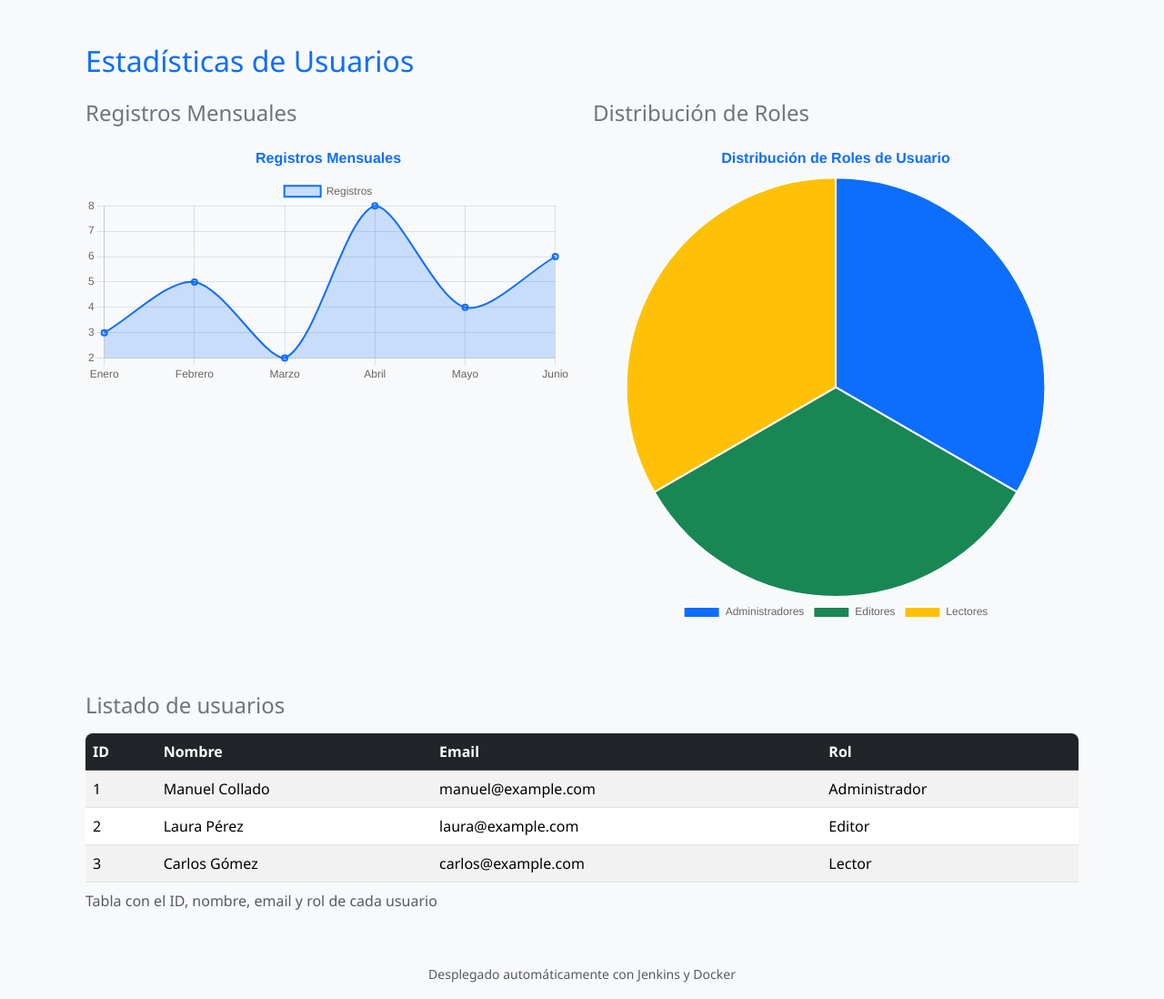
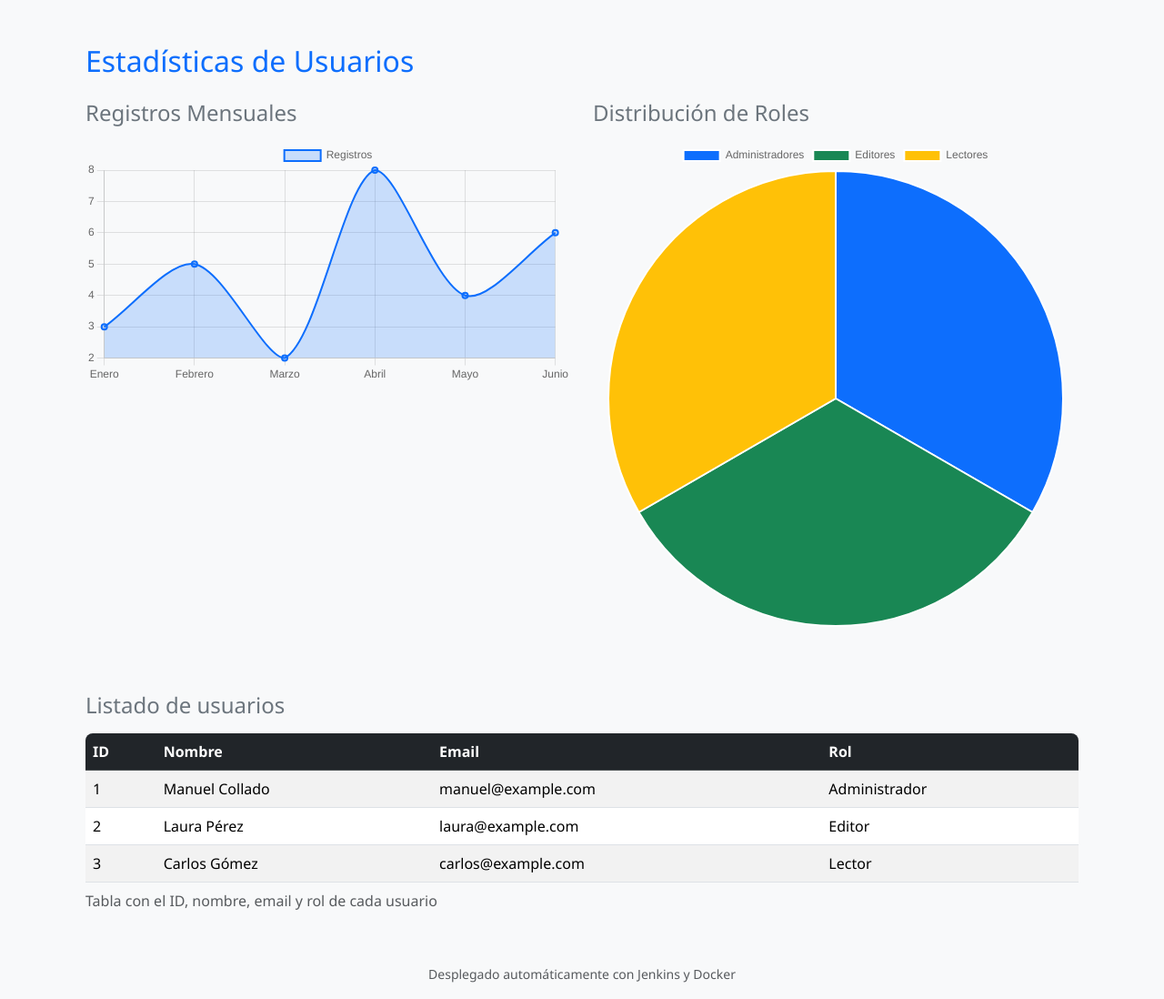
Before and after one commit to mcollado-dev/miapp-flask, a Flask app: page /estadisticas in a window 1280 px wide. Shown: the part 55-1153 px from the top of the page at 91% size. Run offline with Flask 3, Linux system fonts and the light colour scheme.

Commit message:
Update estadisticas.html

```diff
--- a/templates/estadisticas.html
+++ b/templates/estadisticas.html
@@ -47,7 +47,6 @@
 
 <script src="https://cdn.jsdelivr.net/npm/chart.js"></script>
 <script>
-    // Gráfico lineal de registros mensuales
     const lineCtx = document.getElementById('lineChart').getContext('2d');
     const lineChart = new Chart(lineCtx, {
         type: 'line',
@@ -63,21 +62,9 @@
                 tension: 0.3
             }]
         },
-        options: {
-            responsive: true,
-            plugins: {
-                legend: { position: 'top' },
-                title: {
-                    display: true,
-                    text: 'Registros Mensuales',
-                    color: '#0d6efd',
-                    font: { size: 16 }
-                }
-            }
-        }
+        options: { responsive: true }
     });
 
-    // Gráfico circular de roles
     const pieCtx = document.getElementById('pieChart').getContext('2d');
     const pieChart = new Chart(pieCtx, {
         type: 'pie',
@@ -85,25 +72,10 @@
             labels: Object.keys({{ roles | safe }}),
             datasets: [{
                 data: Object.values({{ roles | safe }}),
-                backgroundColor: [
-                    '#0d6efd',
-                    '#198754',
-                    '#ffc107'
-                ]
+                backgroundColor: ['#0d6efd','#198754','#ffc107']
             }]
         },
-        options: {
-            responsive: true,
-            plugins: {
-                legend: { position: 'bottom' },
-                title: {
-                    display: true,
-                    text: 'Distribución de Roles de Usuario',
-                    color: '#0d6efd',
-                    font: { size: 16 }
-                }
-            }
-        }
+        options: { responsive: true }
     });
 </script>
 {% endblock %}
```
